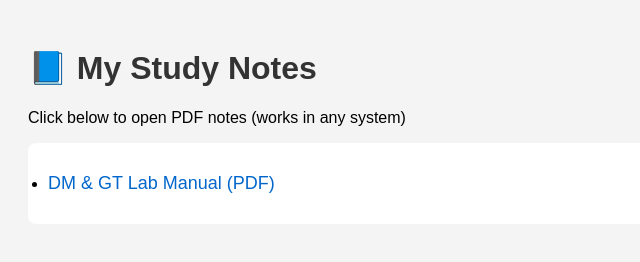
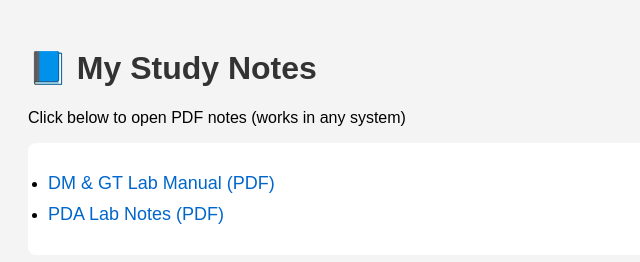
Before and after one commit to Mohin78600/my-notes, a plain HTML site: page index.html in a window 1280 px wide. Shown: the whole page, without its empty margins (0-640 px from the left). Drawn offline with Linux system fonts and the light colour scheme.

Commit message:
Add PDA Lab Notes link to index.html
Added link to PDA Lab Notes (PDF) in the list.

```diff
--- a/index.html
+++ b/index.html
@@ -41,6 +41,12 @@
                 DM & GT Lab Manual (PDF)
             </a>
         </li>
+        <li>
+            <a href="PDA.pdf" target="_blank">
+                PDA Lab Notes (PDF)
+            </a>
+        </li>
+
     </ul>
 
 </body>
```
